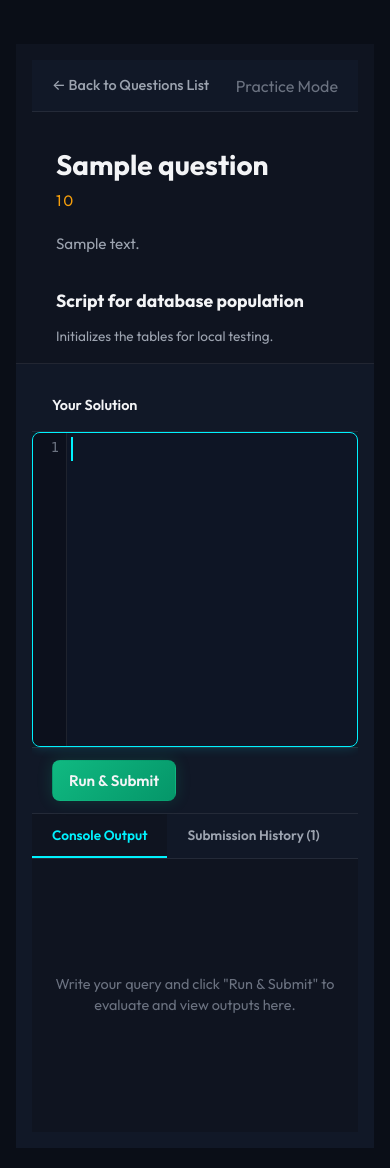
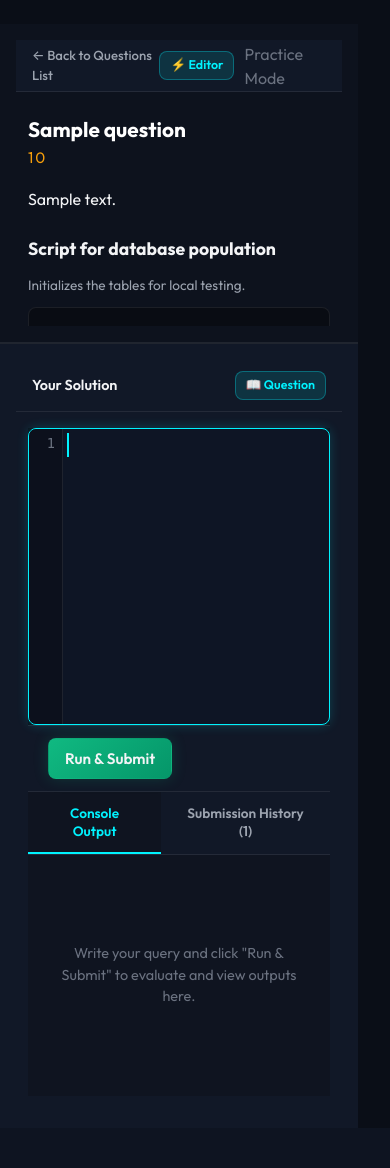
Before and after one commit to brizzigui/sqlrace, a Flask app: page /question/1 in a window 390 px wide. Shown: the part 69-1237 px from the top of the page. After the commit the page ends 1070 px from the top, so only its background shows below. Run offline with Flask 3, Linux system fonts and the light colour scheme; the visitor is signed in with stand-in values (Sample User, id 1); a database or web service that is not in the repository returns one stand-in record (values such as "Sample title"); some libraries are stand-ins or nearby versions.

Commit message:
mobile improvements

```diff
--- a/static/css/style.css
+++ b/static/css/style.css
@@ -3704,3 +3704,259 @@ code[class*="language-"] {
 .question-description .katex {
     color: var(--text-primary);
 }
+
+/* ==========================================================================
+   Mobile Responsive Enhancements for Profile Page
+   ========================================================================== */
+@media (max-width: 768px) {
+    .profile-card-header {
+        flex-direction: column;
+        align-items: center;
+        text-align: center;
+        gap: 18px;
+        padding: 24px 16px;
+    }
+
+    .profile-avatar-large {
+        width: 90px;
+        height: 90px;
+        border-radius: 20px;
+    }
+
+    .profile-info-container {
+        width: 100%;
+        display: flex;
+        flex-direction: column;
+        align-items: center;
+    }
+
+    .profile-title-row {
+        justify-content: center;
+        gap: 8px;
+        margin-bottom: 8px;
+    }
+
+    .profile-username {
+        font-size: 1.6rem;
+        word-break: break-word;
+        text-align: center;
+    }
+
+    .profile-meta-row {
+        justify-content: center;
+        font-size: 0.88rem;
+    }
+
+    .profile-stats-grid {
+        grid-template-columns: 1fr;
+        gap: 12px;
+        margin-bottom: 24px;
+    }
+
+    .profile-stat-card {
+        padding: 16px 20px;
+        gap: 16px;
+    }
+
+    .stat-icon-wrapper {
+        width: 46px;
+        height: 46px;
+        font-size: 1.3rem;
+        border-radius: 12px;
+    }
+
+    .stat-value {
+        font-size: 1.5rem;
+    }
+
+    .stat-label {
+        font-size: 0.82rem;
+    }
+
+    .solved-questions-section h2 {
+        font-size: 1.15rem;
+    }
+}
+
+@media (max-width: 480px) {
+    .profile-card-header {
+        padding: 20px 12px;
+    }
+
+    .profile-username {
+        font-size: 1.4rem;
+    }
+
+    .profile-stat-card {
+        padding: 14px 16px;
+    }
+}
+
+/* ==========================================================================
+   Question Editor Workspace Mobile Responsive Enhancements
+   ========================================================================== */
+
+.mobile-jump-btn {
+    display: none;
+    background: rgba(0, 242, 254, 0.12);
+    color: var(--primary-color);
+    border: 1px solid rgba(0, 242, 254, 0.3);
+    padding: 4px 10px;
+    border-radius: 8px;
+    font-size: 0.78rem;
+    font-weight: 600;
+    text-decoration: none;
+    transition: var(--transition-smooth);
+    white-space: nowrap;
+}
+
+.mobile-jump-btn:hover {
+    background: rgba(0, 242, 254, 0.25);
+    color: #ffffff;
+    box-shadow: 0 0 10px rgba(0, 242, 254, 0.3);
+}
+
+@media (max-width: 992px) {
+    html {
+        scroll-behavior: smooth;
+    }
+
+    .mobile-jump-btn {
+        display: inline-flex;
+        align-items: center;
+    }
+
+    .editor-workspace {
+        display: flex;
+        flex-direction: column;
+        height: auto;
+        min-height: calc(100vh - 72px);
+        margin: -20px -16px;
+    }
+
+    .workspace-panel {
+        width: 100%;
+        min-height: auto;
+        flex-shrink: 0;
+    }
+
+    .panel-left {
+        border-right: none;
+        border-bottom: 2px solid var(--border-color);
+        background: #0d121d;
+    }
+
+    .panel-header {
+        padding: 12px 16px;
+        position: sticky;
+        top: 0;
+        z-index: 10;
+        background: var(--bg-surface);
+    }
+
+    .panel-body {
+        padding: 20px 16px;
+        overflow-y: visible;
+    }
+
+    .problem-intro {
+        margin-bottom: 16px;
+    }
+
+    .problem-intro h1 {
+        font-size: 1.45rem;
+        line-height: 1.3;
+        color: #ffffff;
+        word-break: break-word;
+    }
+
+    .problem-description {
+        font-size: 1rem;
+        line-height: 1.65;
+        color: var(--text-primary);
+        margin-bottom: 24px;
+    }
+
+    .problem-description p {
+        margin-bottom: 14px;
+        font-size: 1rem;
+        line-height: 1.65;
+    }
+
+    .problem-description ul,
+    .problem-description ol {
+        padding-left: 20px;
+        margin-bottom: 14px;
+    }
+
+    .problem-description li {
+        margin-bottom: 6px;
+        line-height: 1.6;
+    }
+
+    .problem-description code {
+        font-size: 0.9rem;
+        padding: 3px 8px;
+        background: rgba(0, 242, 254, 0.08);
+        border: 1px solid rgba(0, 242, 254, 0.2);
+        color: #00f2fe;
+    }
+
+    .problem-description .data-table {
+        font-size: 0.88rem;
+    }
+
+    .problem-description .data-table th,
+    .problem-description .data-table td {
+        padding: 10px 12px;
+    }
+
+    .schema-viewer h3 {
+        font-size: 1.1rem;
+    }
+
+    .code-container {
+        padding: 14px;
+    }
+
+    .code-container code {
+        font-size: 0.9rem;
+    }
+
+    .panel-right {
+        min-height: 480px;
+    }
+
+    .editor-section {
+        min-height: 280px;
+    }
+
+    .textarea-wrapper {
+        min-height: 220px;
+    }
+
+    #sql-code-editor {
+        font-size: 1rem;
+        padding: 16px;
+        line-height: 1.6;
+    }
+}
+
+@media (max-width: 576px) {
+    .panel-body {
+        padding: 16px 12px;
+    }
+
+    .problem-intro h1 {
+        font-size: 1.3rem;
+    }
+
+    .problem-description {
+        font-size: 0.98rem;
+        line-height: 1.6;
+    }
+
+    .back-link {
+        font-size: 0.82rem;
+    }
+}
--- a/templates/question_editor.html
+++ b/templates/question_editor.html
@@ -9,19 +9,25 @@
         <div class="panel-header">
             {% if practice_mode %}
                 <a href="{{ url_for('contest.questions_list') }}" class="back-link">&larr; {{ _('editor_back_questions') }}</a>
-                <div class="contest-timer-small" style="color: var(--text-muted);">
-                    {{ _('practice_mode_label') }}
+                <div style="display: flex; align-items: center; gap: 10px;">
+                    <a href="#editor-section-panel" class="mobile-jump-btn" onclick="document.getElementById('editor-section-panel').scrollIntoView({behavior:'smooth'}); return false;">{{ _('editor_jump_editor') }}</a>
+                    <div class="contest-timer-small" style="color: var(--text-muted);">
+                        {{ _('practice_mode_label') }}
+                    </div>
                 </div>
             {% else %}
                 <a href="{{ url_for('contest.contest_dashboard', contest_id=contest.id) }}" class="back-link">&larr; {{ _('editor_back') }}</a>
-                <div class="contest-timer-small">
-                    {{ _('editor_ends_in') }}: <span class="contest-timer" data-endtime="{{ contest.end_time }}" data-starttime="{{ contest.start_time }}">{{ _('loading') }}</span>
+                <div style="display: flex; align-items: center; gap: 10px;">
+                    <a href="#editor-section-panel" class="mobile-jump-btn" onclick="document.getElementById('editor-section-panel').scrollIntoView({behavior:'smooth'}); return false;">{{ _('editor_jump_editor') }}</a>
+                    <div class="contest-timer-small">
+                        {{ _('editor_ends_in') }}: <span class="contest-timer" data-endtime="{{ contest.end_time }}" data-starttime="{{ contest.start_time }}">{{ _('loading') }}</span>
+                    </div>
                 </div>
             {% endif %}
         </div>
 
         <div class="panel-body scrollable">
-            <div class="problem-intro">
+            <div class="problem-intro" id="problem-intro-heading">
                 <h1>{{ question.title }}</h1>
                 <div class="difficulty-display" style="color: var(--color-upcoming); font-size: 0.95rem; margin-top: 4px; letter-spacing: 2px;">
                     {{ "★" * question.difficulty }}
@@ -43,9 +49,10 @@
     </div>
 
     <!-- Right Pane: SQL Editor and Output Consoles -->
-    <div class="workspace-panel panel-right">
+    <div class="workspace-panel panel-right" id="editor-section-panel">
         <div class="panel-header">
             <span class="editor-label">{{ _('editor_label') }}</span>
+            <a href="#problem-intro-heading" class="mobile-jump-btn" onclick="document.getElementById('problem-intro-heading').scrollIntoView({behavior:'smooth'}); return false;">{{ _('editor_jump_statement') }}</a>
         </div>
 
         <div class="panel-body split-vertical">
--- a/translations.py
+++ b/translations.py
@@ -142,6 +142,8 @@ TRANSLATIONS = {
         'questions_solve': 'Solve',
         'questions_no_questions': 'No public questions available yet.',
         'editor_back_questions': 'Back to Questions List',
+        'editor_jump_editor': '⚡ Editor',
+        'editor_jump_statement': '📖 Question',
         'global_leaderboard_title': 'Global Leaderboard',
         'global_leaderboard_sub': 'Standings of all teams based on total solved questions.',
         'leaderboard_solved_questions': 'Solved Questions',
@@ -505,6 +507,8 @@ TRANSLATIONS = {
         'questions_solve': 'Resolver',
         'questions_no_questions': 'Nenhuma questão pública disponível ainda.',
         'editor_back_questions': 'Voltar para a Lista de Questões',
+        'editor_jump_editor': '⚡ Editor',
+        'editor_jump_statement': '📖 Questão',
         'global_leaderboard_title': 'Placar Geral',
         'global_leaderboard_sub': 'Classificação de todas as equipes com base no total de questões resolvidas.',
         'leaderboard_solved_questions': 'Questões Resolvidas',
```
